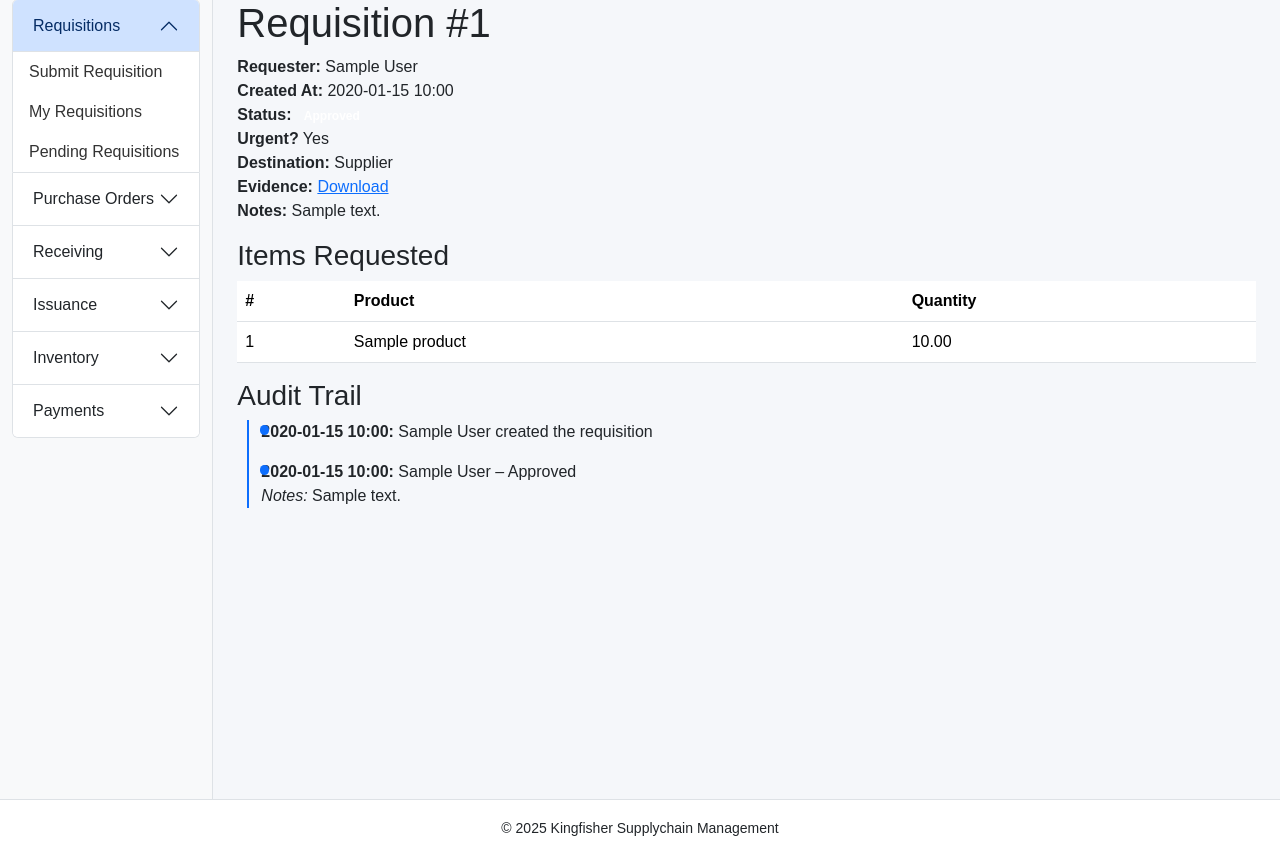
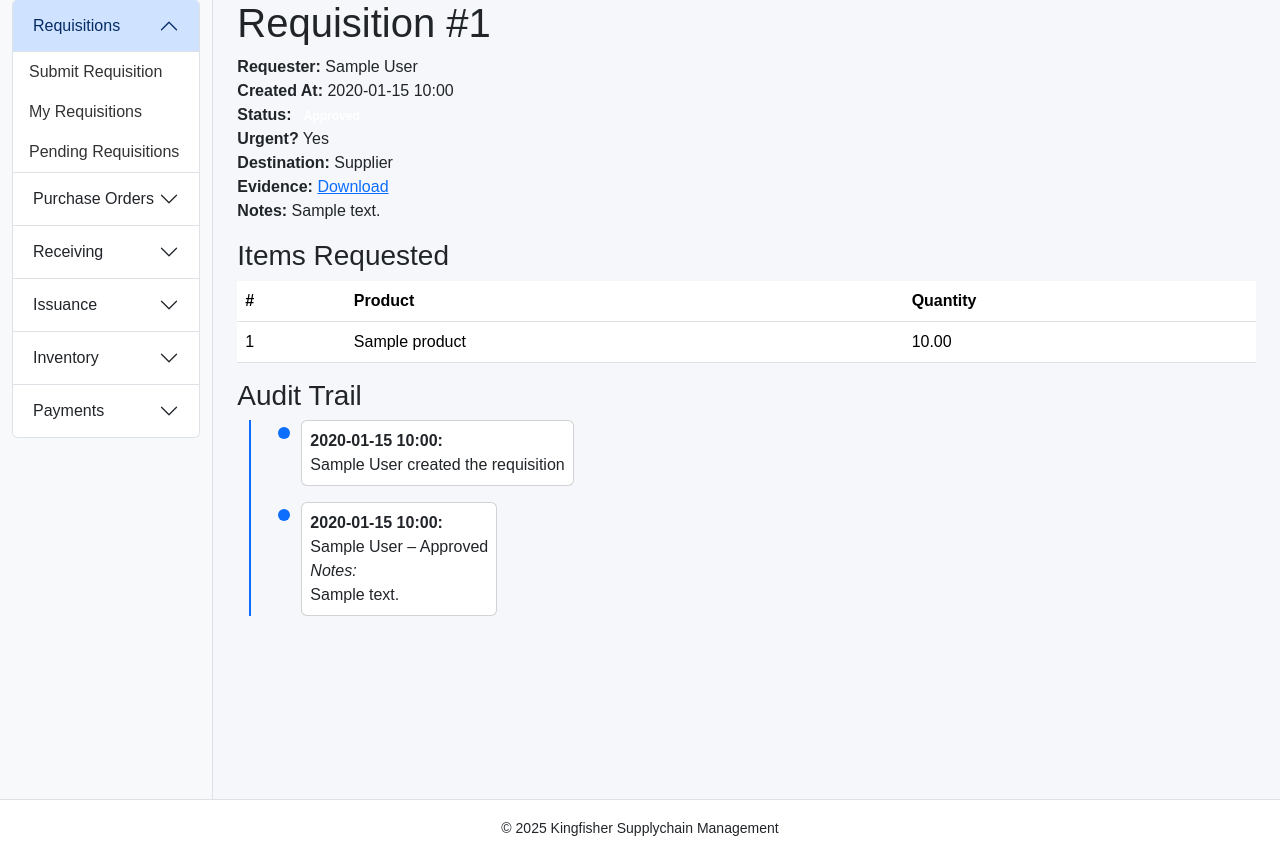
Before and after one commit to KiishiAD/kingfisher_inventory_management, a Django app: page /supplychain/requisitions/1/ in a window 1280 px wide. Shown: the part 73-929 px from the top of the page. Run offline with Django 5.2, Linux system fonts and the light colour scheme; a user stored in the database is signed in; data comes from the database, SQL or seed files in the repository; tables that the repository leaves empty hold one stand-in row (values such as "Sample post").

Commit message:
Style audit trail

```diff
--- a/supplychain_test/static/css/styles.css
+++ b/supplychain_test/static/css/styles.css
@@ -41,13 +41,13 @@ footer {
 
 .timeline {
     position: relative;
-    padding-left: 1.5rem;
+    padding-left: 2rem;
 }
 
 .timeline::before {
     content: "";
     position: absolute;
-    left: 0.6rem;
+    left: 0.75rem;
     top: 0;
     bottom: 0;
     width: 2px;
@@ -56,18 +56,23 @@ footer {
 
 .timeline-item {
     position: relative;
+    display: flex;
+    align-items: flex-start;
     margin-bottom: 1rem;
 }
 
-.timeline-item::before {
-    content: "";
+.timeline-dot {
     position: absolute;
-    left: -0.1rem;
-    top: 0.3rem;
-    width: 0.6rem;
-    height: 0.6rem;
+    left: 0.55rem;
+    top: 0.4rem;
+    width: 0.75rem;
+    height: 0.75rem;
     background-color: #0d6efd;
     border-radius: 50%;
+}
+
+.timeline-content {
+    margin-left: 2rem;
 }
 
 /* Hide formset delete checkboxes */
--- a/supplychain_test/supplychain/templates/supplychain/requisitions/detail.html
+++ b/supplychain_test/supplychain/templates/supplychain/requisitions/detail.html
@@ -53,14 +53,20 @@
   <h3>Audit Trail</h3>
   <div class="timeline">
     <div class="timeline-item">
-      <strong>{{ requisition.created_at|date:"Y-m-d H:i" }}:</strong>
-      {{ requisition.requester.get_full_name }} created the requisition
+      <span class="timeline-dot"></span>
+      <div class="timeline-content card p-2">
+        <strong>{{ requisition.created_at|date:"Y-m-d H:i" }}:</strong>
+        {{ requisition.requester.get_full_name }} created the requisition
+      </div>
     </div>
     {% for a in approvals %}
       <div class="timeline-item">
-        <strong>{{ a.timestamp|date:"Y-m-d H:i" }}:</strong>
-        {{ a.approver.get_full_name }} – {{ a.get_action_display }}
-        {% if a.notes %}<br><em>Notes:</em> {{ a.notes }}{% endif %}
+        <span class="timeline-dot"></span>
+        <div class="timeline-content card p-2">
+          <strong>{{ a.timestamp|date:"Y-m-d H:i" }}:</strong>
+          {{ a.approver.get_full_name }} – {{ a.get_action_display }}
+          {% if a.notes %}<br><em>Notes:</em> {{ a.notes }}{% endif %}
+        </div>
       </div>
     {% empty %}
       <p>No actions have been taken yet.</p>
```
